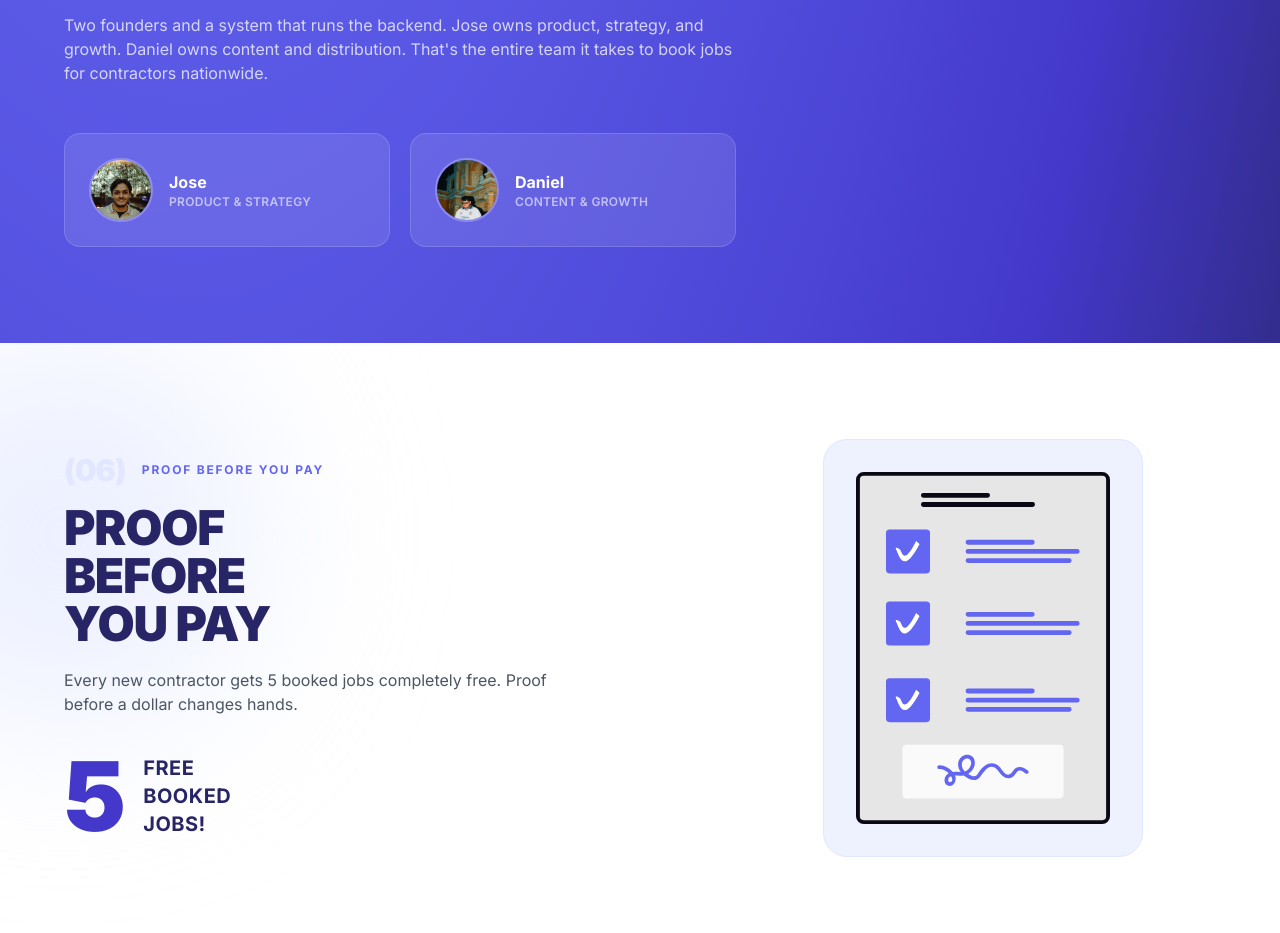
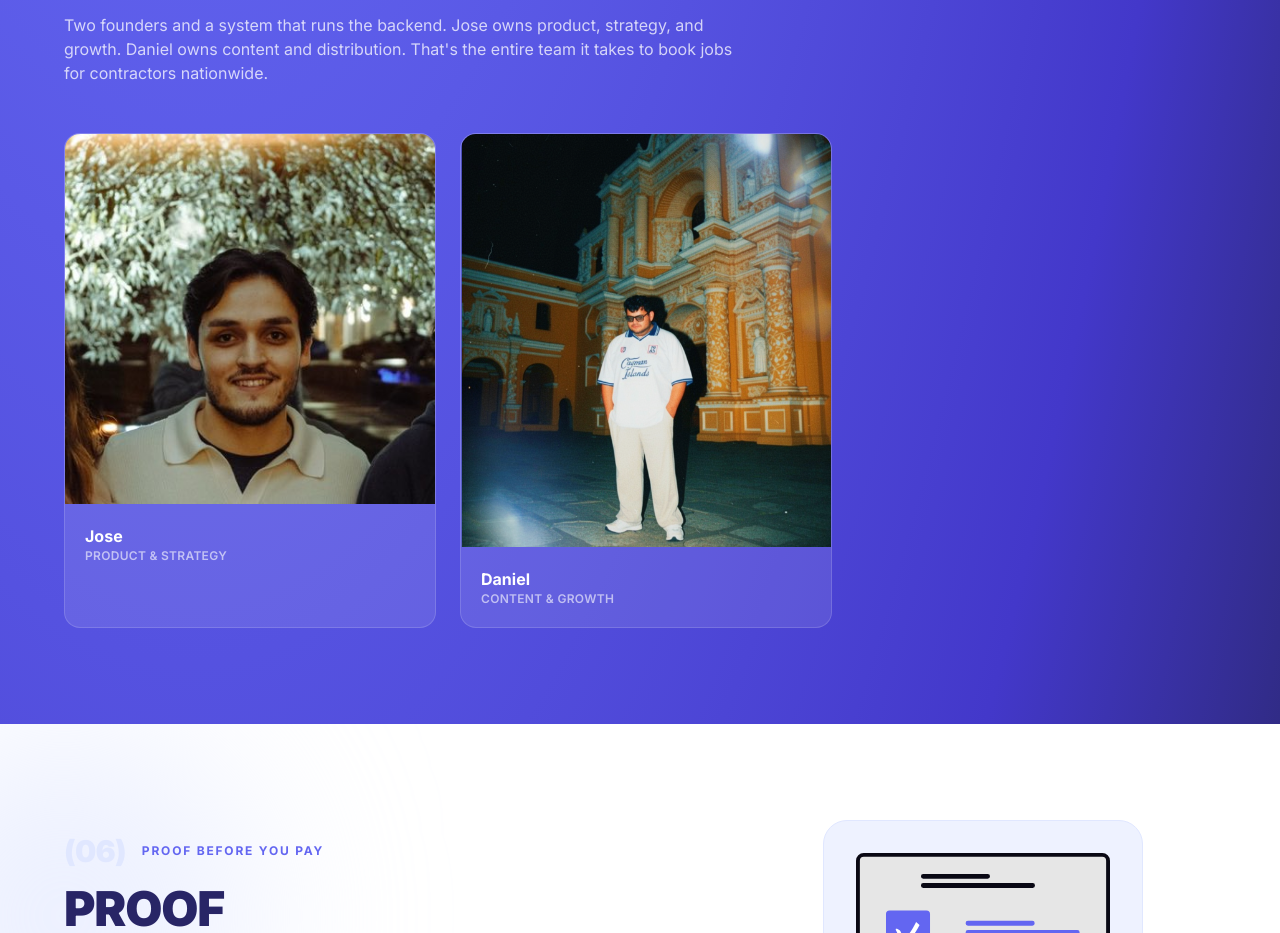
Before and after one commit to ProBookHQ-source/probook-hq, a React (Vite) app in the folder frontend/: page / in a window 1280 px wide. Shown: the part 3600-4533 px from the top of the page. Built offline with nearby package versions, Linux system fonts and the light colour scheme; no server answers.

Commit message:
Bigger team photo cards, restore Daniel full-body photo

```diff
--- a/frontend/src/pages/LandingPage.jsx
+++ b/frontend/src/pages/LandingPage.jsx
@@ -428,18 +428,16 @@ export default function LandingPage() {
               growth. Daniel owns content and distribution. That's the entire team it takes to
               book jobs for contractors nationwide.
             </p>
-            <div className="grid sm:grid-cols-2 gap-5 max-w-2xl">
+            <div className="grid sm:grid-cols-2 gap-6 max-w-3xl">
               {[
-                { photo: '/team/jose.jpg', name: 'Jose', role: 'Product & Strategy' },
-                { photo: '/team/daniel-crop.png', name: 'Daniel', role: 'Content & Growth' },
-              ].map(({ photo, name, role }) => (
-                <div key={name} className="bg-white/10 border border-white/15 rounded-2xl p-6 flex items-center gap-4 transition-all hover:bg-white/15 hover:-translate-y-1">
-                  <img
-                    src={photo}
-                    alt={name}
-                    className="w-16 h-16 rounded-full object-cover object-top border-2 border-white/25 shrink-0"
-                  />
-                  <div>
+                { photo: '/team/jose.jpg', name: 'Jose', role: 'Product & Strategy', ratio: '1 / 1' },
+                { photo: '/team/daniel.png', name: 'Daniel', role: 'Content & Growth', ratio: '594 / 664' },
+              ].map(({ photo, name, role, ratio }) => (
+                <div key={name} className="bg-white/10 border border-white/15 rounded-2xl overflow-hidden transition-all hover:bg-white/15 hover:-translate-y-1">
+                  <div className="bg-black/20" style={{ aspectRatio: ratio }}>
+                    <img src={photo} alt={name} className="w-full h-full object-cover" />
+                  </div>
+                  <div className="p-5">
                     <p className="text-white font-bold text-base">{name}</p>
                     <p className="text-white/60 text-xs font-semibold uppercase tracking-wide">{role}</p>
                   </div>
```
Also changed, not shown: frontend/vite.config.js.timestamp-1786901508725-f519735b104ee.mjs (added, +21 -0 lines).
